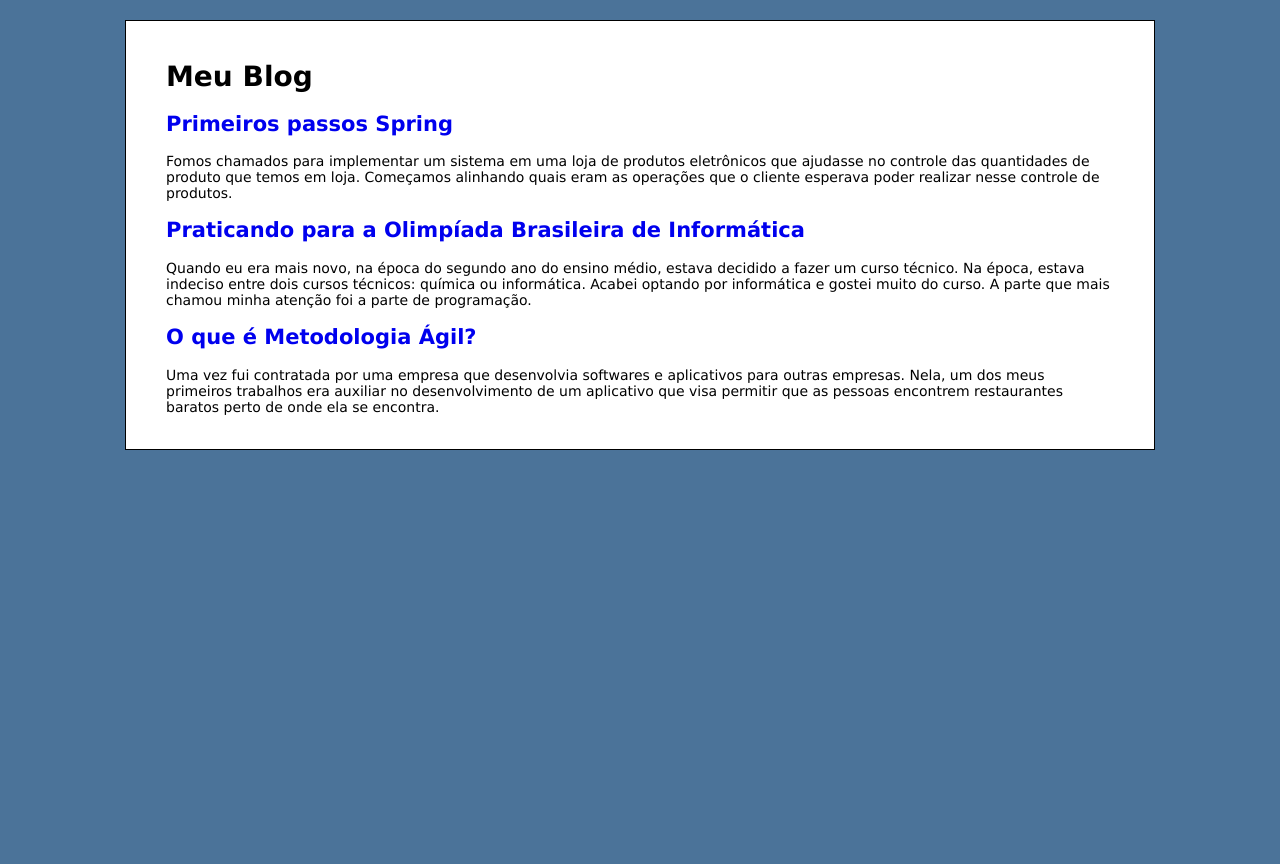
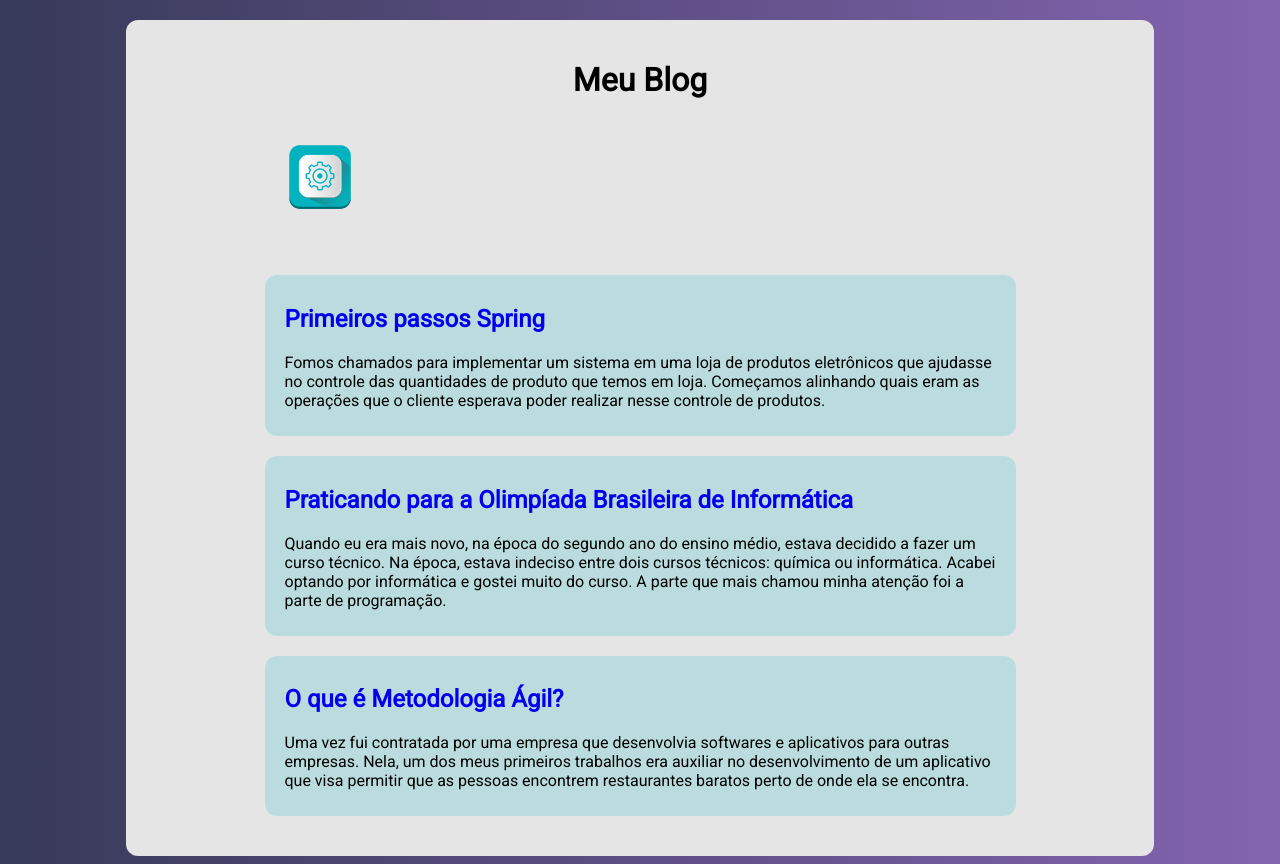
Before and after one commit to Doug-Silva/blog-php, a PHP site: page / in a window 1280 px wide. Before the commit the page ends 450 px from the top, so only its background shows below. Run offline with PHP 8.4, Linux system fonts and the light colour scheme; data comes from the database, SQL or seed files in the repository.

Commit message:
projeto finalizado ver. 1.1

```diff
--- a/admin/index.php
+++ b/admin/index.php
@@ -31,7 +31,8 @@ $artigos = $artigo->exibirTodos();
                     </div>
                 <?php endforeach; ?>
             </div>
-            <a class="botao botao-block" href="adicionar-artigo.php">Adicionar Artigo</a>
+            <a class="botao botao-block" href="adicionar-artigo.php">Adicionar Artigo</a><br>
+            <a class="botao botao-block" href="../index.php">Página Inicial</a>
         </div>
     </body>
 </html>
--- a/assets/css/style.css
+++ b/assets/css/style.css
@@ -1,15 +1,31 @@
+@import url('https://fonts.googleapis.com/css2?family=Roboto&display=swap');
+
 body {
-  background-color: #4B7399;
-  font-family: Verdana, Helvetica, Arial, serif;
-  font-size: 14px;
+  background: linear-gradient(to right, #373a59, #8364af);
+  font-family: 'Roboto', sans-serif;
+  font-size: 16px;
+}
+
+.tituloBlog {
+  text-align: center;
 }
 
 #container {
   width: 75%;
-  background-color: #FFF;
-  padding: 20px 40px;
-  border: solid 1px black;
+  background-color: #e5e5e5;
+  padding: 20px 40px 40px;
+  border: none;
   margin: 20px auto 0;
+  border-radius: 12px;
+}
+
+.containerConteudo {
+  width: 75%;
+  background-color: #00b3be30;
+  padding: 10px 20px;
+  border: none;
+  margin: 20px auto 0;
+  border-radius: 12px;
 }
 
 a {
@@ -36,8 +52,9 @@ ul {
   padding: 5px;
   background-color: rgb(65, 113, 158);
   color: #ffffff;
-  font-weight: bold;
-  border: solid 1px rgb(4, 58, 109);
+  font-weight: normal;
+  border-radius: 5px;
+  margin-top: 5px;
 }
 
 .campo-form {
--- a/index.php
+++ b/index.php
@@ -18,9 +18,16 @@ $artigos = $artigo->exibirTodos();
 
     <body>
         <div id="container">
-            <h1>Meu Blog</h1>
+            <h1 class="tituloBlog">Meu Blog</h1>
+
+            <div id="container">
+                <a href="./admin/index.php" target="_self">
+                    <img class="botao3" width="70" height="70" src="./assets/img/admin.ico" alt="Admin"></a>
+            </div>
+
             <!--foreach para buscar os artigos do banco de dados-->
             <?php foreach ($artigos as $artigo) : ?>
+            <div class="containerConteudo">
                 <h2>
                     <a href="artigo.php?id=<?php echo $artigo['id']; ?>">
                         <?php echo $artigo['titulo']; ?>
@@ -29,6 +36,7 @@ $artigos = $artigo->exibirTodos();
                 <p>
                     <?php echo nl2br($artigo['conteudo']); ?>
                 </p>
+            </div>
             <?php endforeach; ?>
         </div>
     </body>
```
Also changed, not shown: assets/img/admin.ico (added), 1 other file.
